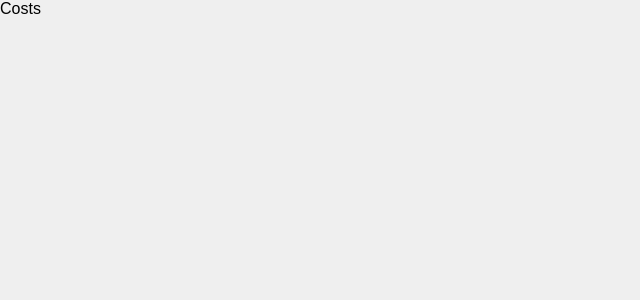
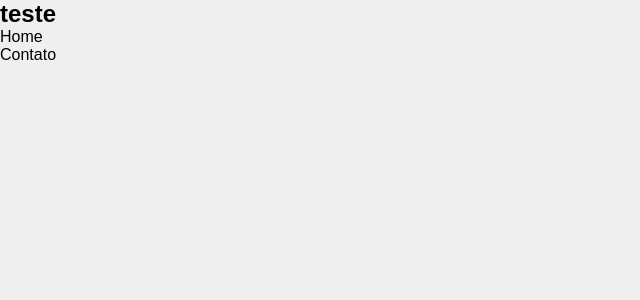
Before and after one commit to Edivansanto5/Cost, a React (Create React App) app in the folder costs/: page / in a window 1280 px wide. Shown: the top 300 px of the page, without its empty margins (0-640 px from the left). Built offline with nearby package versions, Linux system fonts and the light colour scheme.

Commit message:
criando pasta de rotas e removendo a parte de rotas no proprio component de app

```diff
--- a/costs/src/App.js
+++ b/costs/src/App.js
@@ -1,11 +1,15 @@
-import {BrowserRouter as Router, Switch, router}from "react-router-dom";
+
+import React from "react";
 
 function App() {
-  return (
-    <div >
-      <p> Costs</p>
+  return (<>
+     <h2> teste</h2>
+      <ul>
+        <li>Home</li>
+        <li>Contato</li>
+      </ul>
 
-    </div>
+  </>
   )
 }
 
```
Also changed, not shown: costs/src/components/pages/Company.js (added, +7 -0 lines), costs/src/components/pages/Home.js (added, +7 -0 lines), costs/src/routes/index.js (added).
